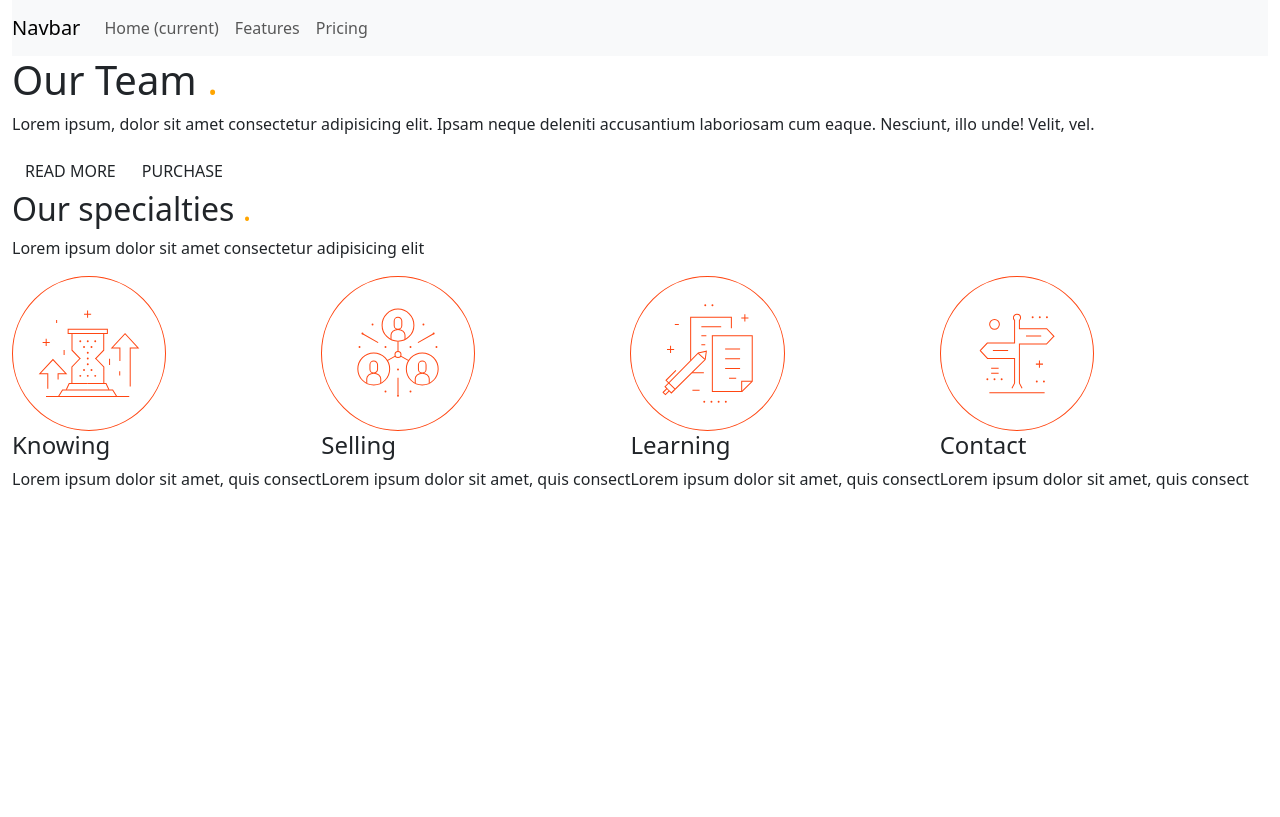
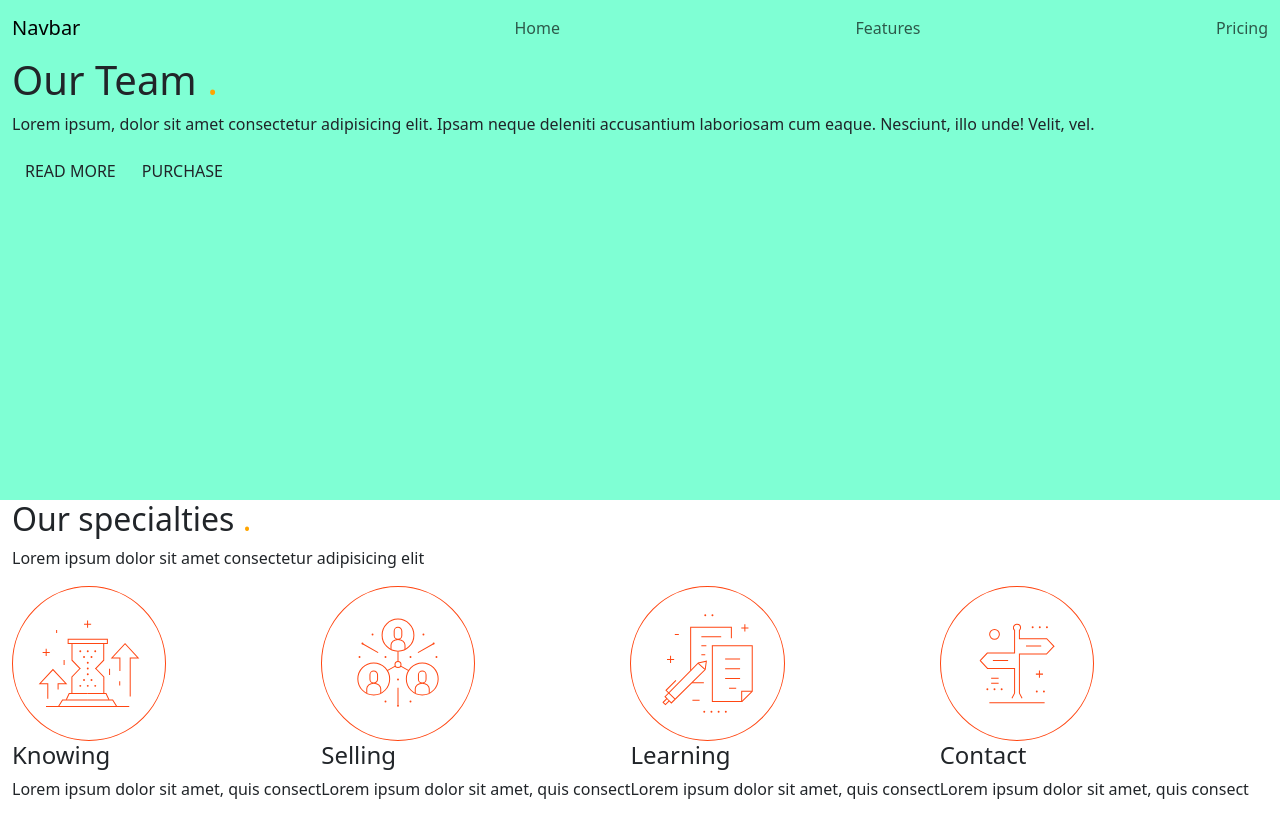
Before and after one commit to AndreaCoggio94/proj-html-vuejs, a Vue app: page / in a window 1280 px wide. Built offline with nearby package versions, Linux system fonts and the light colour scheme.

Commit message:
added fix navbar

```diff
--- a/src/components/AppHeader.vue
+++ b/src/components/AppHeader.vue
@@ -55,5 +55,7 @@ export default {
 
 <style lang="scss" scoped>
 .jumbotron {
+  height: 500px;
+  background-color: aquamarine;
 }
 </style>
--- a/src/components/NavBar.vue
+++ b/src/components/NavBar.vue
@@ -8,25 +8,11 @@ export default {
 
 <template>
   <div class="container-fluid">
-    <nav class="navbar navbar-expand-lg navbar-light bg-light">
+    <nav class="navbar">
       <a class="navbar-brand" href="#">Navbar</a>
-      <button
-        class="navbar-toggler"
-        type="button"
-        data-toggle="collapse"
-        data-target="#navbarNavDropdown"
-        aria-controls="navbarNavDropdown"
-        aria-expanded="false"
-        aria-label="Toggle navigation"
-      >
-        <span class="navbar-toggler-icon"></span>
-      </button>
-      <div class="collapse navbar-collapse" id="navbarNavDropdown">
       <ul class="navbar-nav">
         <li class="nav-item active">
-            <a class="nav-link" href="#"
-              >Home <span class="sr-only">(current)</span></a
-            >
+          <a class="nav-link" href="#">Home</a>
         </li>
         <li class="nav-item">
           <a class="nav-link" href="#">Features</a>
@@ -35,9 +21,19 @@ export default {
           <a class="nav-link" href="#">Pricing</a>
         </li>
       </ul>
-      </div>
     </nav>
   </div>
 </template>
 
-<style lang="scss" scoped></style>
+<style lang="scss" scoped>
+nav {
+  .navbar-nav {
+    display: flex;
+    flex-direction: row;
+    justify-content: space-between;
+    width: 60%;
+    .nav-item {
+    }
+  }
+}
+</style>
--- a/src/style.scss
+++ b/src/style.scss
@@ -11,3 +11,9 @@
 .dot {
   color: orange;
 }
+
+ul {
+  list-style-type: none;
+  margin: 0;
+  padding: 0;
+}
```
Lines whose indentation alone changed are shown as unchanged.
